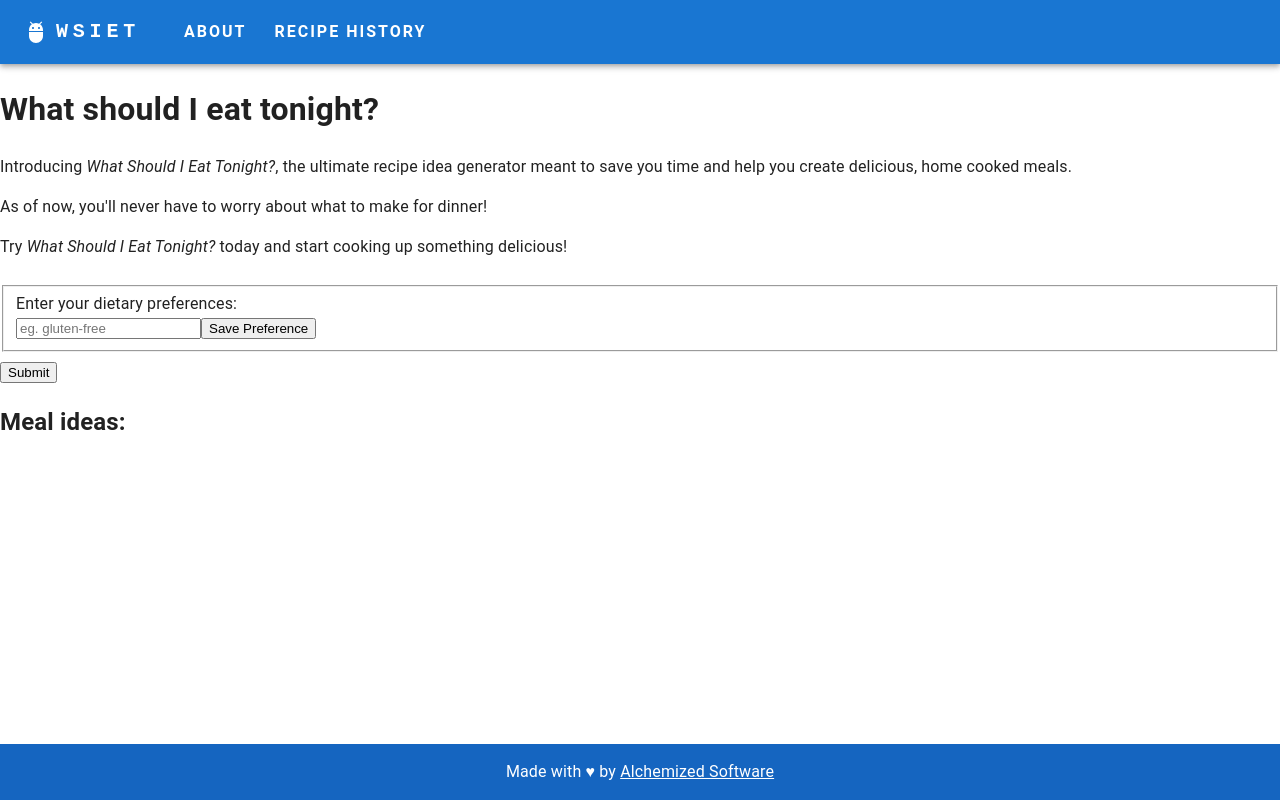
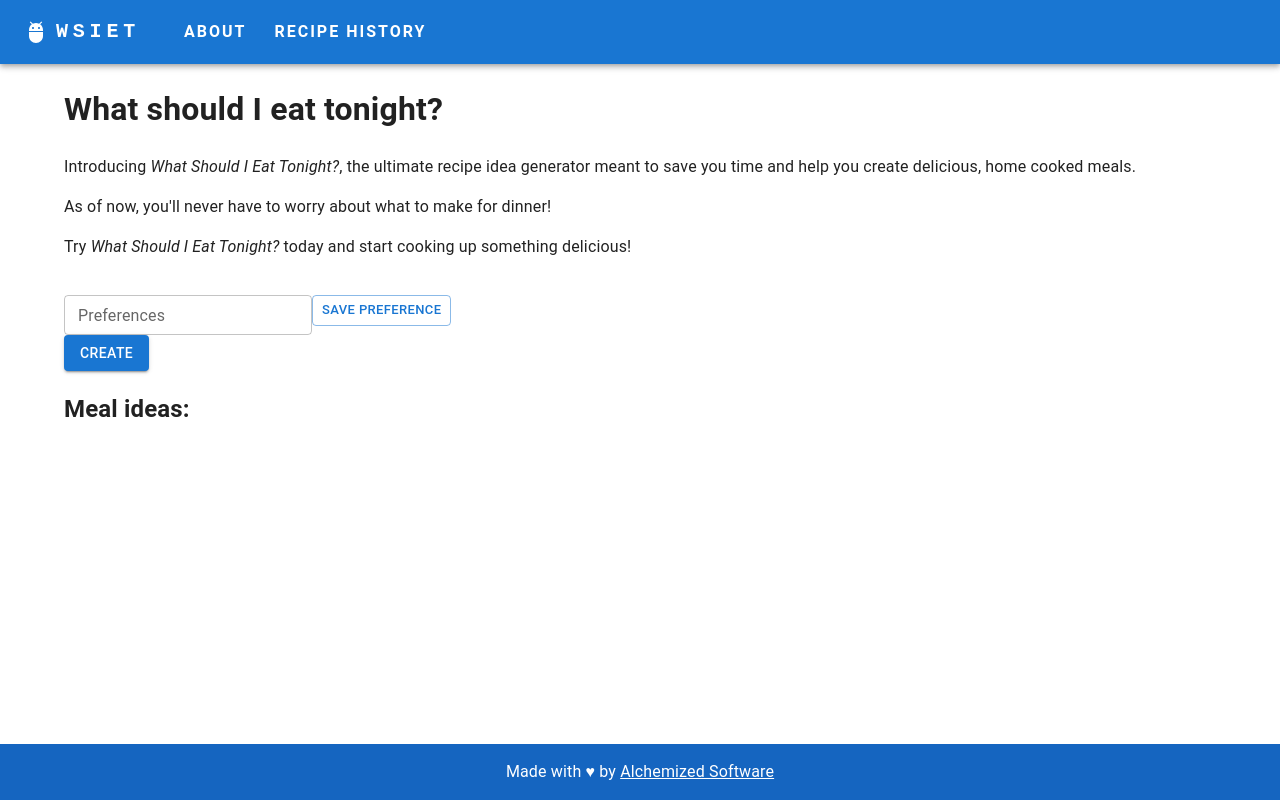
Before and after one commit to IM-Deane/aigrub, a Next.js app: page / in a window 1280 px wide. Built offline with nearby package versions, Linux system fonts and the light colour scheme.

Commit message:
Updated recipe form styling. Updated layout positioning

```diff
--- a/components/Layout.tsx
+++ b/components/Layout.tsx
@@ -2,6 +2,9 @@ import React, { ReactNode } from "react";
 import Head from "next/head";
 
 import CssBaseline from "@mui/material/CssBaseline";
+
+import Box from "@mui/material/Box";
+import Container from "@mui/material/Container";
 
 import NavBar from "./NavBar";
 import Footer from "./Footer";
@@ -15,7 +18,7 @@ const Layout = ({ children, title = "What should I eat tonight?" }: Props) => {
 	return (
 		<React.Fragment>
 			<CssBaseline />
-			<div
+			<Box
 				style={{
 					position: "relative",
 					minHeight: "100vh",
@@ -32,9 +35,11 @@ const Layout = ({ children, title = "What should I eat tonight?" }: Props) => {
 					/>
 				</Head>
 				<NavBar />
-				<main style={{ paddingBottom: "2.5rem" }}>{children}</main>
+				<Container component="main" style={{ paddingBottom: "2.5rem" }}>
+					{children}
+				</Container>
 				<Footer />
-			</div>
+			</Box>
 		</React.Fragment>
 	);
 };
--- a/components/RecipeForm.tsx
+++ b/components/RecipeForm.tsx
@@ -1,10 +1,17 @@
-import { useState } from "react";
+import * as React from "react";
+
+import Chip from "@mui/material/Chip";
+import LoadingButton from "@mui/lab/LoadingButton";
+import Stack from "@mui/material/Stack";
+import TextField from "@mui/material/TextField";
+import Button from "@mui/material/Button";
 
 const RecipeForm = ({ handleMeals }) => {
-	const [dietPreferences, setDietPreferences] = useState([]);
-	const [newPreference, setNewPref] = useState("");
+	const [dietPreferences, setDietPreferences] = React.useState([]);
+	const [newPreference, setNewPref] = React.useState("");
+	const [isLoading, setIsLoading] = React.useState(false);
 
-	const handleChange = (e) => {
+	const handleChange = (e: React.ChangeEvent<HTMLInputElement>) => {
 		setNewPref(e.target.value);
 	};
 
@@ -16,8 +23,6 @@ const RecipeForm = ({ handleMeals }) => {
 				label: newPreference,
 			},
 		]);
-
-		// reset input field value
 		setNewPref("");
 	};
 
@@ -35,6 +40,7 @@ const RecipeForm = ({ handleMeals }) => {
 		setNewPref("");
 
 		// TODO: should add loading state
+		setIsLoading(true);
 
 		// TODO: should likely cache duplicate requests (SWR?)
 		fetch("/api/generate/meals", {
@@ -48,53 +54,38 @@ const RecipeForm = ({ handleMeals }) => {
 			.then(({ result }) => handleMeals(result));
 
 		// TODO: end loading state
+		setIsLoading(false);
 	};
 
 	return (
 		<div style={{ width: "100%" }}>
-			<div
-				style={{
-					minHeight: "10px",
-					display: "flex",
-					justifyContent: "flex-start",
-
-					flexWrap: "wrap",
-					padding: "5px",
-				}}
-			>
+			<Stack direction="row" spacing={1}>
 				{dietPreferences.map((pref) => (
-					<p
-						style={{
-							marginRight: "8px",
-							border: "1px solid black",
-							borderRadius: "8px",
-							padding: "5px 10px",
-							textTransform: "capitalize",
-						}}
+					<Chip
 						key={pref.key}
-						onClick={() => handleDeletePref(pref)}
-					>
-						{pref.label}
-					</p>
+						label={pref.label}
+						color="secondary"
+						variant="outlined"
+						onDelete={() => handleDeletePref(pref)}
+					/>
 				))}
-			</div>
+			</Stack>
 			<form onSubmit={handleSubmit}>
-				<fieldset>
-					<label htmlFor="preferences">Enter your dietary preferences:</label>
-					<br />
-					<input
-						type="text"
-						id="preferences"
-						name="preferences"
+				<div style={{ marginTop: "20px", width: "400px" }}>
+					<TextField
+						label="Preferences"
+						size="small"
 						value={newPreference}
 						placeholder="eg. gluten-free"
 						onChange={handleChange}
 					/>
-					<button type="button" onClick={handleAddPref}>
+					<Button variant="outlined" size="small" onClick={handleAddPref}>
 						Save Preference
-					</button>
-				</fieldset>
-				<input type="submit" value="Submit" style={{ marginTop: "10px" }} />
+					</Button>
+				</div>
+				<LoadingButton loading={isLoading} variant="contained" type="submit">
+					Create
+				</LoadingButton>
 			</form>
 		</div>
 	);
--- a/package.json
+++ b/package.json
@@ -10,6 +10,7 @@
     "@emotion/react": "^11.10.5",
     "@emotion/styled": "^11.10.5",
     "@mui/icons-material": "^5.11.0",
+    "@mui/lab": "^5.0.0-alpha.112",
     "@mui/material": "^5.11.0",
     "next": "latest",
     "openai": "^3.1.0",
```
Also changed, not shown: 1 other file (tests, documents, lock files or other folders).
